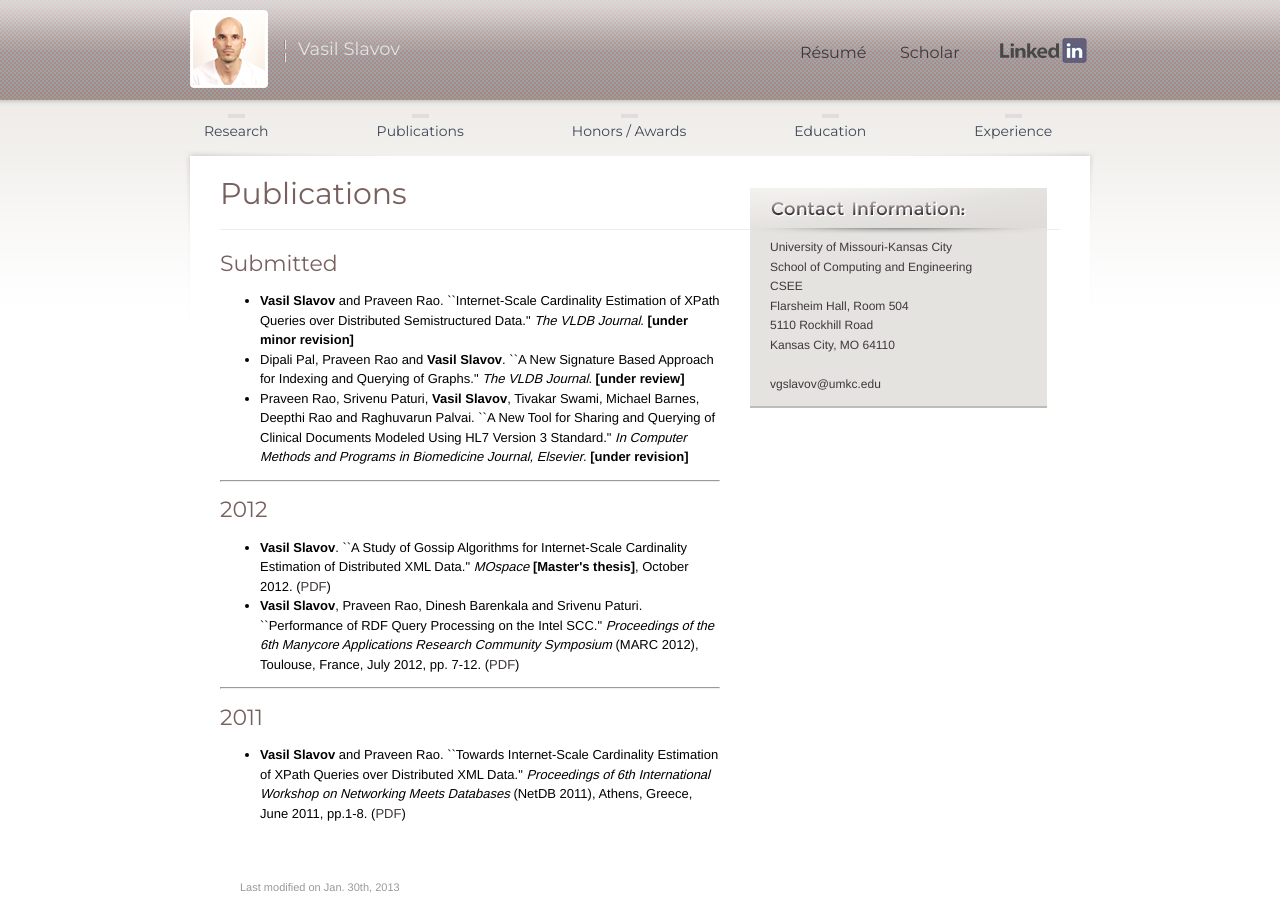
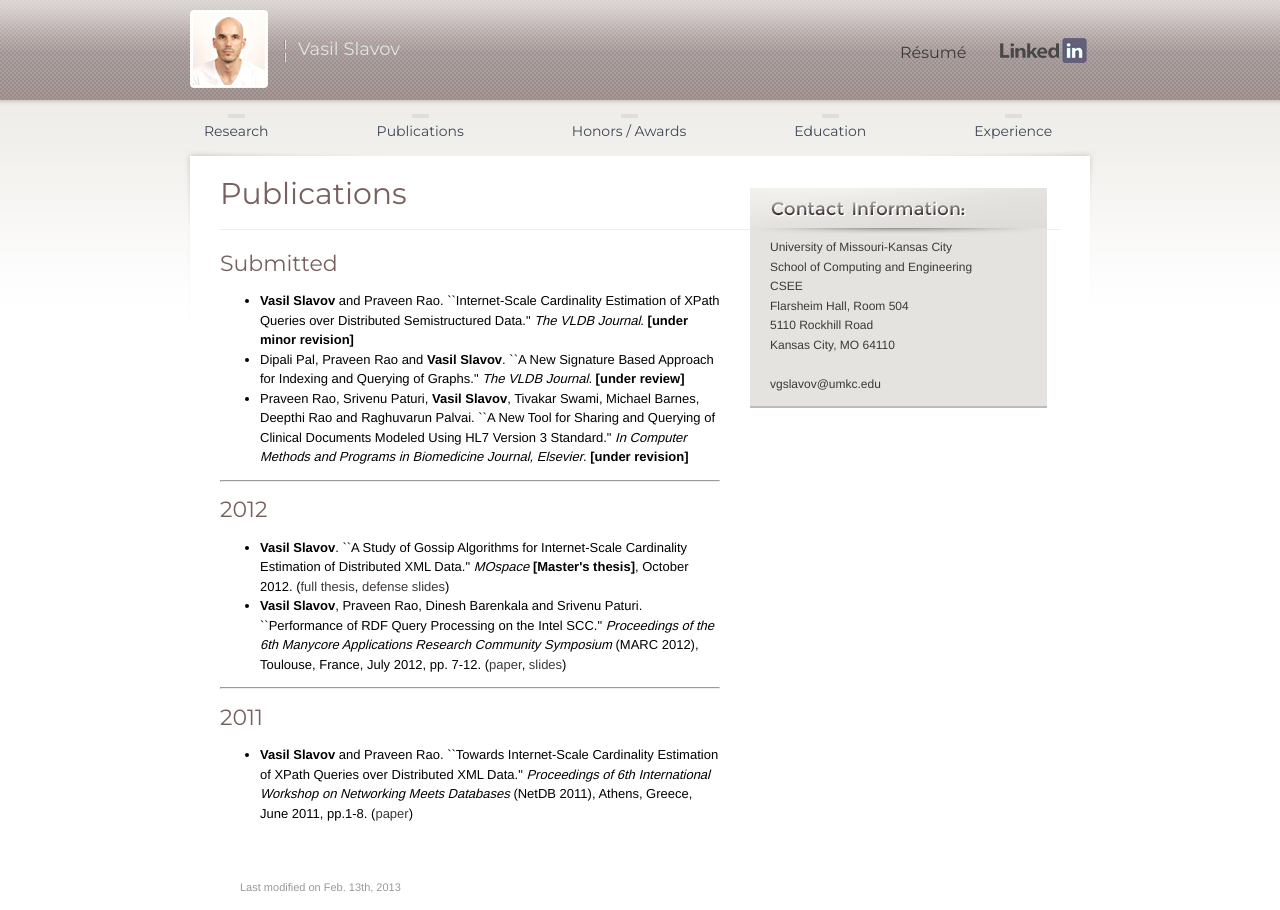
Before and after one commit to vgslavov/Website, a plain HTML site: page publications.html in a window 1280 px wide. Drawn offline with nearby package versions, Linux system fonts and the light colour scheme.

Commit message:
renamed thesis slides

```diff
--- a/publications.html
+++ b/publications.html
@@ -35,8 +35,8 @@
 
 <div id="header">
 <div id="vasil-photo">Vasil Slavov</div>
-<div id="resume"><a href="resume-vgs-phd.pdf" target="_blank" onClick="javascript:pageTracker._trackEvent('PDF','Download','resume-vgs-phd.pdf'); void(0);">R&eacute;sum&eacute;</a></div>
-<div id="scholar"><a href="http://scholar.google.com/citations?user=w6w_r3kAAAAJ" target="_blank">Scholar</a></div>
+<div id="resume"><a href="files/resume-vgs-phd.pdf" target="_blank" onClick="_gaq.push(['_trackEvent', 'PDF', 'Download', 'resume-vgs-phd.pdf',, false]);">R&eacute;sum&eacute;</a></div>
+<!-- <div id="scholar"><a href="http://scholar.google.com/citations?user=w6w_r3kAAAAJ" target="_blank">Scholar</a></div> -->
 <div id="linked-in"><a href="http://www.linkedin.com/in/vslavov" target="_blank"><img src="images/linked-in.png" title="LinkedIn" alt="LinkedIn" border="0" /></a></div>
 </div>
 
@@ -84,19 +84,19 @@ Kansas City, MO 64110<br />
 
 <h2>2012</h2>
 <ul>
-<li><b>Vasil Slavov</b>. ``A Study of Gossip Algorithms for Internet-Scale Cardinality Estimation of Distributed XML Data." <i>MOspace</i> <b>[Master's thesis]</b>, October 2012. (<a href="https://mospace.umsystem.edu/xmlui/bitstream/handle/10355/15636/SlavovStuGosAlg.pdf?sequence=1" target="_blank">PDF</a>)</li>
-<li><b>Vasil Slavov</b>, Praveen Rao, Dinesh Barenkala and Srivenu Paturi. ``Performance of RDF Query Processing on the Intel SCC." <i>Proceedings of the 6th Manycore Applications Research Community Symposium</i> (MARC 2012), Toulouse, France, July 2012, pp. 7-12. (<a href="http://hal.archives-ouvertes.fr/docs/00/71/89/55/PDF/MARC6_Performance-of-RDF-Query-Processing-on-the-Intel-SCC.pdf" target="_blank">PDF</a>)</li>
+<li><b>Vasil Slavov</b>. ``A Study of Gossip Algorithms for Internet-Scale Cardinality Estimation of Distributed XML Data." <i>MOspace</i> <b>[Master's thesis]</b>, October 2012. (<a href="https://mospace.umsystem.edu/xmlui/bitstream/handle/10355/15636/SlavovStuGosAlg.pdf?sequence=1" target="_blank">full thesis</a>, <a href="files/thesis-defense.pdf" target="_blank" onClick="_gaq.push(['_trackEvent', 'PDF', 'Download', 'thesis-defense.pdf',, false]);">defense slides</a>)</li>
+<li><b>Vasil Slavov</b>, Praveen Rao, Dinesh Barenkala and Srivenu Paturi. ``Performance of RDF Query Processing on the Intel SCC." <i>Proceedings of the 6th Manycore Applications Research Community Symposium</i> (MARC 2012), Toulouse, France, July 2012, pp. 7-12. (<a href="http://hal.archives-ouvertes.fr/docs/00/71/89/55/PDF/MARC6_Performance-of-RDF-Query-Processing-on-the-Intel-SCC.pdf" target="_blank">paper</a>, <a href="files/marc-onera-scc-rdf.pdf" target="_blank" onClick="_gaq.push(['_trackEvent', 'PDF', 'Download', 'marc-onera-scc-rdf.pdf',, false]);">slides</a>)</li>
 </ul>
 
 <hr>
 
 <h2>2011</h2>
 <ul>
-<li><b>Vasil Slavov</b> and Praveen Rao. ``Towards Internet-Scale Cardinality Estimation of XPath Queries over Distributed XML Data." <i>Proceedings of 6th International Workshop on Networking Meets Databases</i> (NetDB 2011), Athens, Greece, June 2011, pp.1-8. (<a href="https://research.microsoft.com/en-us/um/people/srikanth/netdb11/netdb11papers/netdb11-final1.pdf" target="_blank">PDF</a>)</li>
+<li><b>Vasil Slavov</b> and Praveen Rao. ``Towards Internet-Scale Cardinality Estimation of XPath Queries over Distributed XML Data." <i>Proceedings of 6th International Workshop on Networking Meets Databases</i> (NetDB 2011), Athens, Greece, June 2011, pp.1-8. (<a href="https://research.microsoft.com/en-us/um/people/srikanth/netdb11/netdb11papers/netdb11-final1.pdf" target="_blank">paper</a>)</li>
 </ul>
 
 <div id="footer">
-Last modified on Jan. 30th, 2013
+Last modified on Feb. 13th, 2013
 </div>
 
 
--- a/style.css
+++ b/style.css
@@ -68,7 +68,7 @@ h3, h4 ,h5 ,h6{
 
 #resume{
 	position: absolute;
-	margin: 43px 0 0 660px;
+	margin: 43px 0 0 760px;
 	width: 90px;
 	font-family: 'Montserrat', sans-serif;
 	font-weight: normal !important;
@@ -76,7 +76,7 @@ h3, h4 ,h5 ,h6{
 
 #scholar{
 	position: absolute;
-	margin: 43px 0 0 760px;
+	margin: 43px 0 0 660px;
 	width: 90px;
 	font-family: 'Montserrat', sans-serif;
 	font-weight: normal !important;
```
Also changed, not shown: education.html (+4 -4 lines), experience.html (+2 -2 lines), honors-awards.html (+2 -2 lines), index.html (+5 -5 lines), 2 other files.
